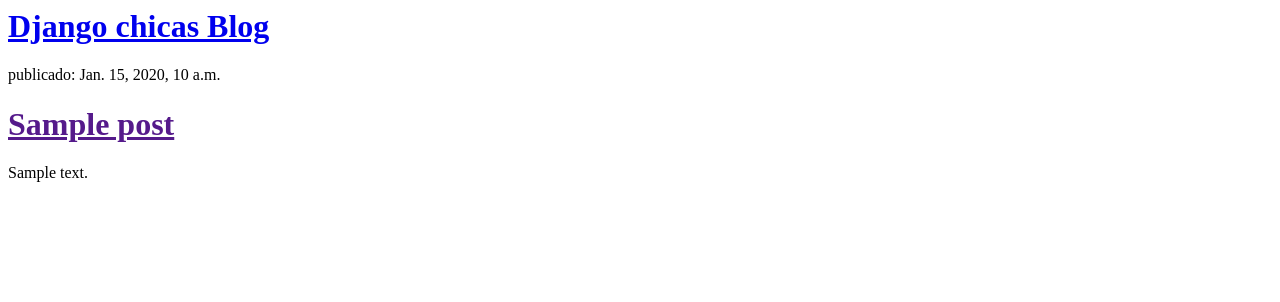
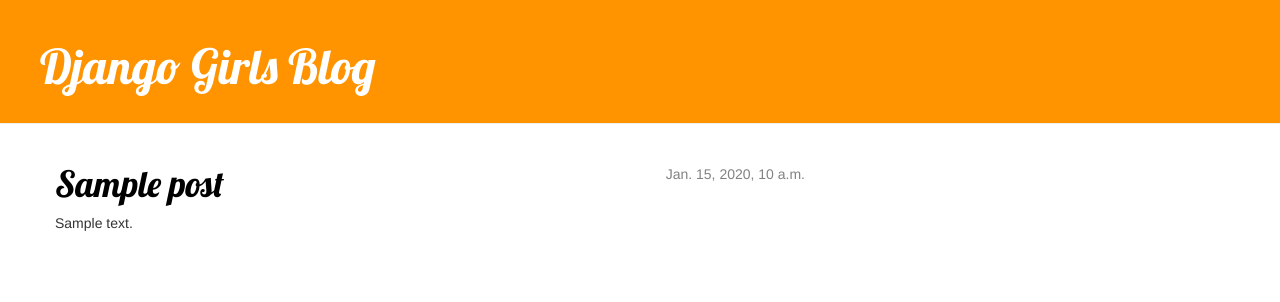
Before and after one commit to JoelPerezD/my-first-blog, a Django app: template mysite/blog/templates/blog/post_list.html in a window 1280 px wide. Shown: the top 302 px of the page. Run offline with Django 3.2, Linux system fonts and the light colour scheme; the template is opened without the code that fills it: values that come from a table or form of the project are taken from there, others are empty; tables that the repository leaves empty hold one stand-in row (values such as "Sample post"); some libraries are stand-ins or nearby versions.

Commit message:
Agregadas vistas y plantilla para el detalle de post del blog asi como css para el sitio

```diff
--- /dev/null
+++ b/mysite/blog/static/css/blog.css
@@ -0,0 +1,47 @@
+.page-header {
+    background-color: #ff9400;
+    margin-top: 0;
+    padding: 20px 20px 20px 40px;
+}
+
+.page-header h1, .page-header h1 a, .page-header h1 a:visited, .page-header h1 a:active {
+    color: #ffffff;
+    font-size: 36pt;
+    text-decoration: none;
+}
+
+.content {
+    margin-left: 40px;
+}
+
+h1, h2, h3, h4 {
+    font-family: 'Lobster', cursive;
+}
+
+.date {
+    float: right;
+    color: #828282;
+}
+
+.save {
+    float: right;
+}
+
+.post-form textarea, .post-form input {
+    width: 100%;
+}
+
+.top-menu, .top-menu:hover, .top-menu:visited {
+    color: #ffffff;
+    float: right;
+    font-size: 26pt;
+    margin-right: 20px;
+}
+
+.post {
+    margin-bottom: 70px;
+}
+
+.post h1 a, .post h1 a:visited {
+    color: #000000;
+}
--- /dev/null
+++ b/mysite/blog/templates/blog/base.html
@@ -0,0 +1,23 @@
+{% load static %}
+<html>
+    <head>
+        <title>Django Girls blog</title>
+        <link rel="stylesheet" href="//maxcdn.bootstrapcdn.com/bootstrap/3.2.0/css/bootstrap.min.css">
+        <link rel="stylesheet" href="//maxcdn.bootstrapcdn.com/bootstrap/3.2.0/css/bootstrap-theme.min.css">
+        <link href='//fonts.googleapis.com/css?family=Lobster&subset=latin,latin-ext' rel='stylesheet' type='text/css'>
+        <link rel="stylesheet" href="{% static 'css/blog.css' %}">
+    </head>
+    <body>
+    <div class="page-header">
+        <h1><a href="/">Django Girls Blog</a></h1>
+    </div>
+    <div class="content container">
+        <div class="row">
+            <div class="col-md-8">
+            {% block content %}
+            {% endblock %}
+            </div>
+        </div>
+    </div>
+</body>
+</html>
--- a/mysite/blog/templates/blog/post_list.html
+++ b/mysite/blog/templates/blog/post_list.html
@@ -1,16 +1,12 @@
-<html>
-    <head>
-        <title>Django Girls blog</title>
-    </head>
-    <body>
-      <div>
-      <h1><a href = "/"> Django chicas Blog </a></h1></div>
-      {% for post in posts %}
-      <div>
-        <p> publicado: {{ post.published_date }}</p>
-        <h1><a href = "">{{ post.title }} </a></h1>
-      <p>{{ post.text|linebreaksbr }} </p>
-      </div>
-      {% endfor %}
-    </body>
-</html>
+{% extends 'blog/base.html' %}
+{% block content %}
+    {% for post in posts %}
+        <div class="post">
+            <div class="date">
+                {{ post.published_date }}
+            </div>
+            <h1><a href="{% url 'post_detail' pk=post.pk %}">{{ post.title }}</a></h1>
+            <p>{{ post.text|linebreaksbr }}</p>
+        </div>
+    {% endfor %}
+{% endblock %}
--- a/mysite/blog/urls.py
+++ b/mysite/blog/urls.py
@@ -3,4 +3,5 @@
 
 urlpatterns = [
     path('', views.post_list, name='post_list'),
+    path('post/<int:pk>)/', views.post_detail, name='post_detail')
 ]
```
Also changed, not shown: mysite/blog/templates/blog/post_detail.html (added, +13 -0 lines), mysite/blog/views.py (+6 -1 lines).
